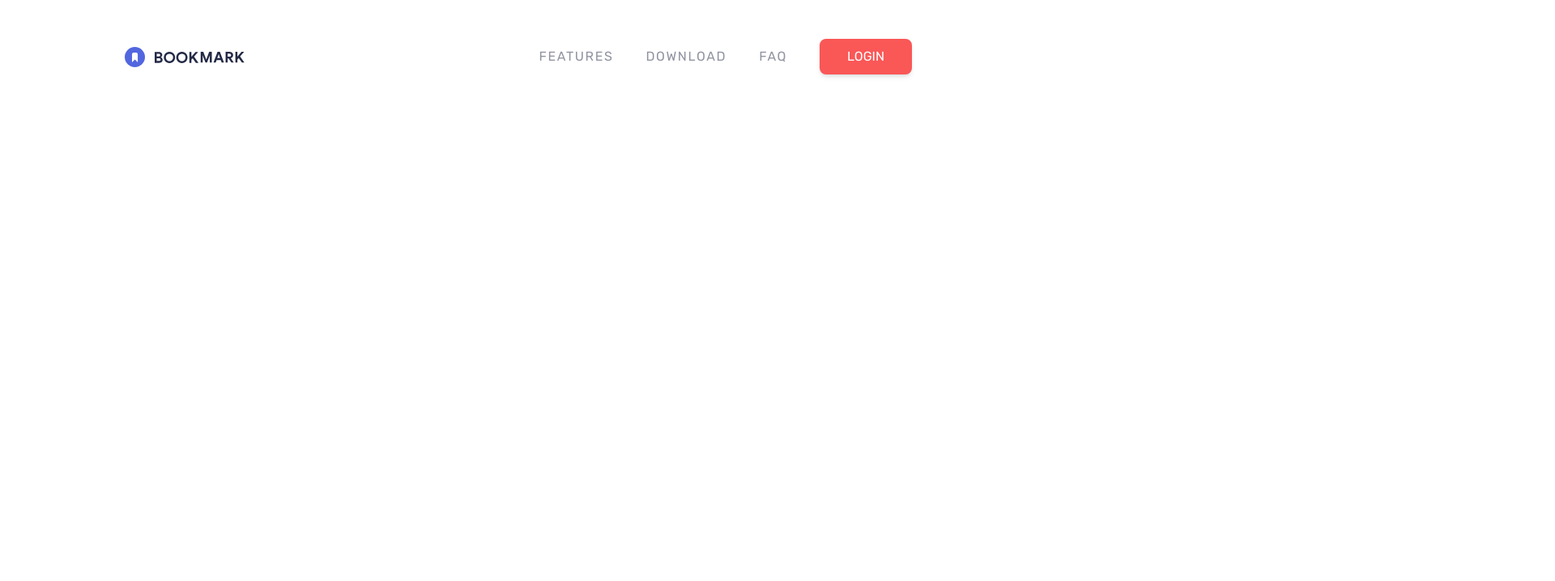
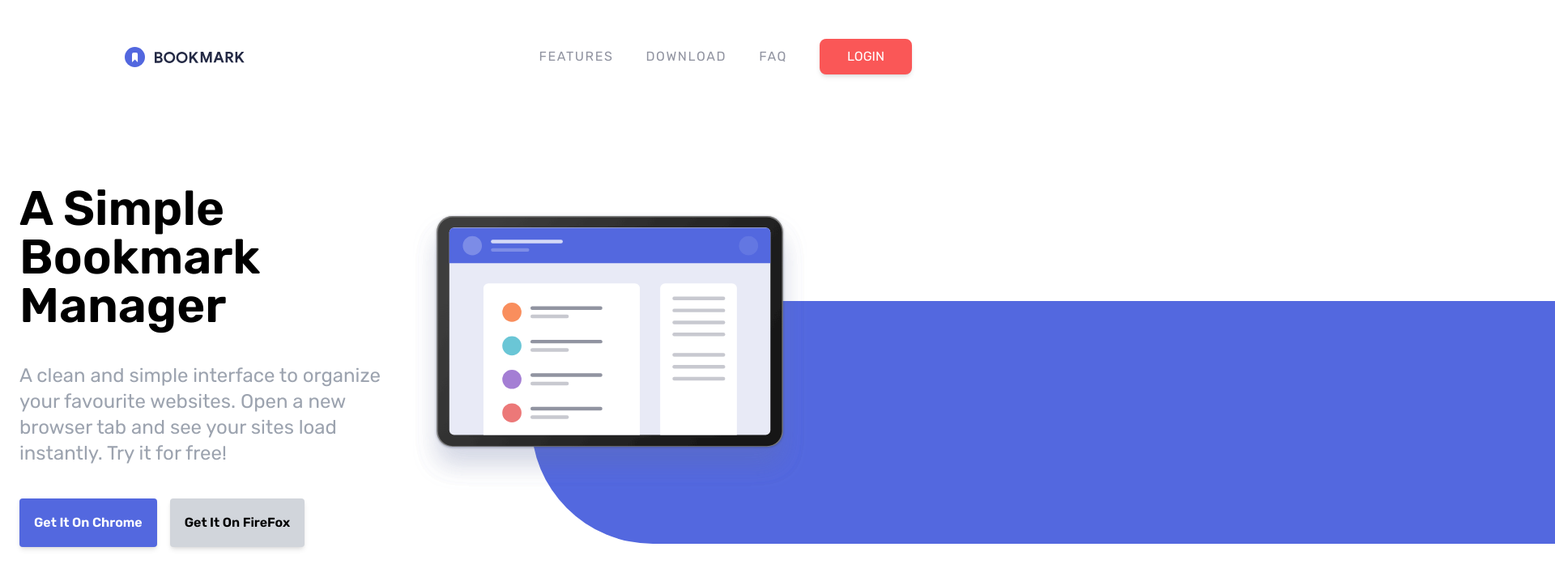
Before and after one commit to SJ-WJ/tailwind-from-scratch, a website: page tailwind-projects/bookmark/index.html in a window 1280 px wide. Shown: the top 718 px of the page at 81% size, 1920 px wide, since content can reach past the window. Drawn offline with Linux system fonts and the light colour scheme.

Commit message:
Completing the hero section

```diff
--- a/tailwind-projects/bookmark/index.html
+++ b/tailwind-projects/bookmark/index.html
@@ -28,5 +28,38 @@
       </div>
     </div>
   </nav>
+
+  <!-- Hero Section -->
+  <section id="hero">
+    <!-- Container for Image and Content -->
+    <div class="container flex flex-col-reverse mx auto p-6 lg:flex-row lg:mb-0">
+      <!-- Content -->
+      <div class="flex flex-col space-y-10 lg:mt-16 lg:w-1/2">
+        <h1 class="text-3xl font-semibold text-center lg:text-6xl lg:text-left">
+          A Simple Bookmark Manager
+        </h1>
+        <p class="max-w-md mx-auto text-lg text-center text-gray-400 lg:text-2xl lg:text-left lg:mt-0 lg:mx-0">
+          A clean and simple interface to organize your favourite websites. Open a new browser tab and see your sites load instantly. Try it for free!
+        </p>
+
+        <!-- Button Container -->
+        <div class="flex items-center justify-center w-full space-x-4 lg:justify-start">
+          <a href="#" class="p-4 text-sm font-semibold text-white bg-softBlue rounded shadow-md border-2 border-softBlue md:text-base hover:bg-white hover:text-softBlue">
+            Get It On Chrome
+          </a>
+
+          <a href="#" class="p-4 text-sm font-semibold text-black bg-gray-300 rounded shadow-md border-2 border-gray-300 md:text-base hover:bg-white hover:text-gray-600">
+            Get It On FireFox
+          </a>
+        </div>
+      </div>
+
+      <!-- Image -->
+      <div class="relative mx-auto lg:mx-0 lg:mb-0 lg:w-1/2">
+        <div class="bg-hero"></div>
+        <img src="images/illustration-hero.svg" alt="" class="relative z-10 lg:top-24 xl:top-0 overflow-x-visible">
+      </div>
+    </div>
+  </section>
 </body>
 </html>
--- a/tailwind-projects/bookmark/input.css
+++ b/tailwind-projects/bookmark/input.css
@@ -1,3 +1,12 @@
 @tailwind base;
 @tailwind components;
 @tailwind utilities;
+
+@media screen(lg) {
+  .bg-hero {
+    width: 2000px;
+    height:300px;
+    left: 30%;
+    @apply absolute rounded-l-full top-52 bg-softBlue
+  }
+}
```
Also changed, not shown: tailwind-projects/bookmark/css/style.css.
